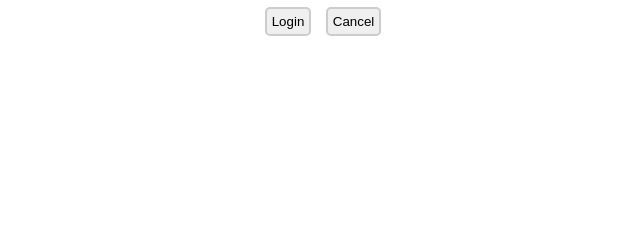
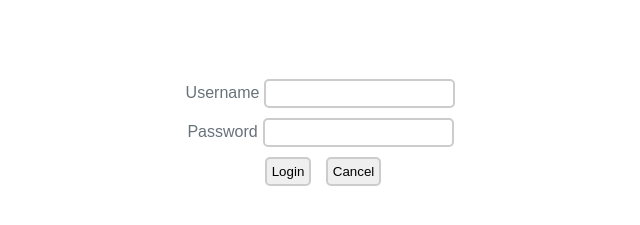
Before and after one commit to psttape/NextGen, a website: page www/index.html in a window 1280 px wide. Shown: the part 135-360 px from the top of the page, without its empty margins (317-957 px from the left). Drawn offline with Linux system fonts and the light colour scheme.

Commit message:
Update login.css

```diff
--- a/www/assets/css/login.css
+++ b/www/assets/css/login.css
@@ -47,3 +47,6 @@
     -webkit-border-radius: 5px;
     border-radius: 5px;
 }
+.username{
+	padding-top: 150px;
+}
```
